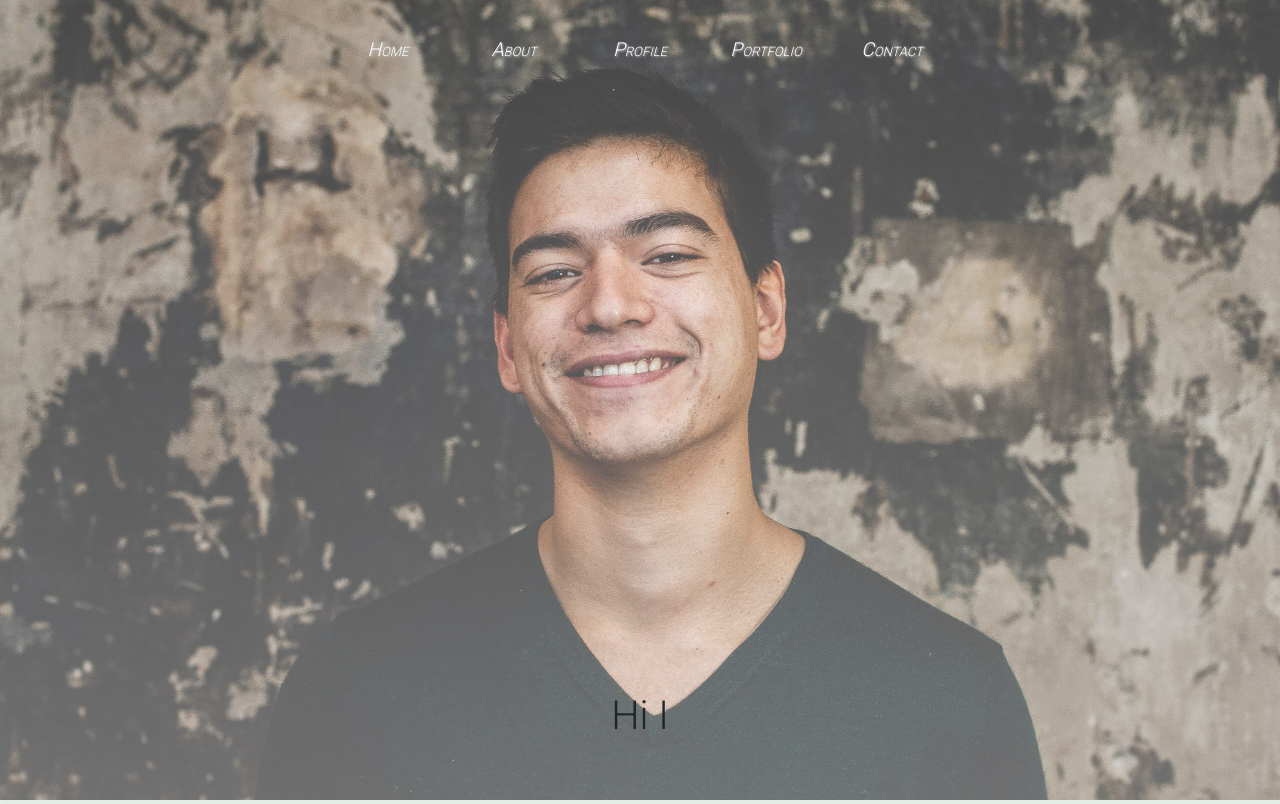
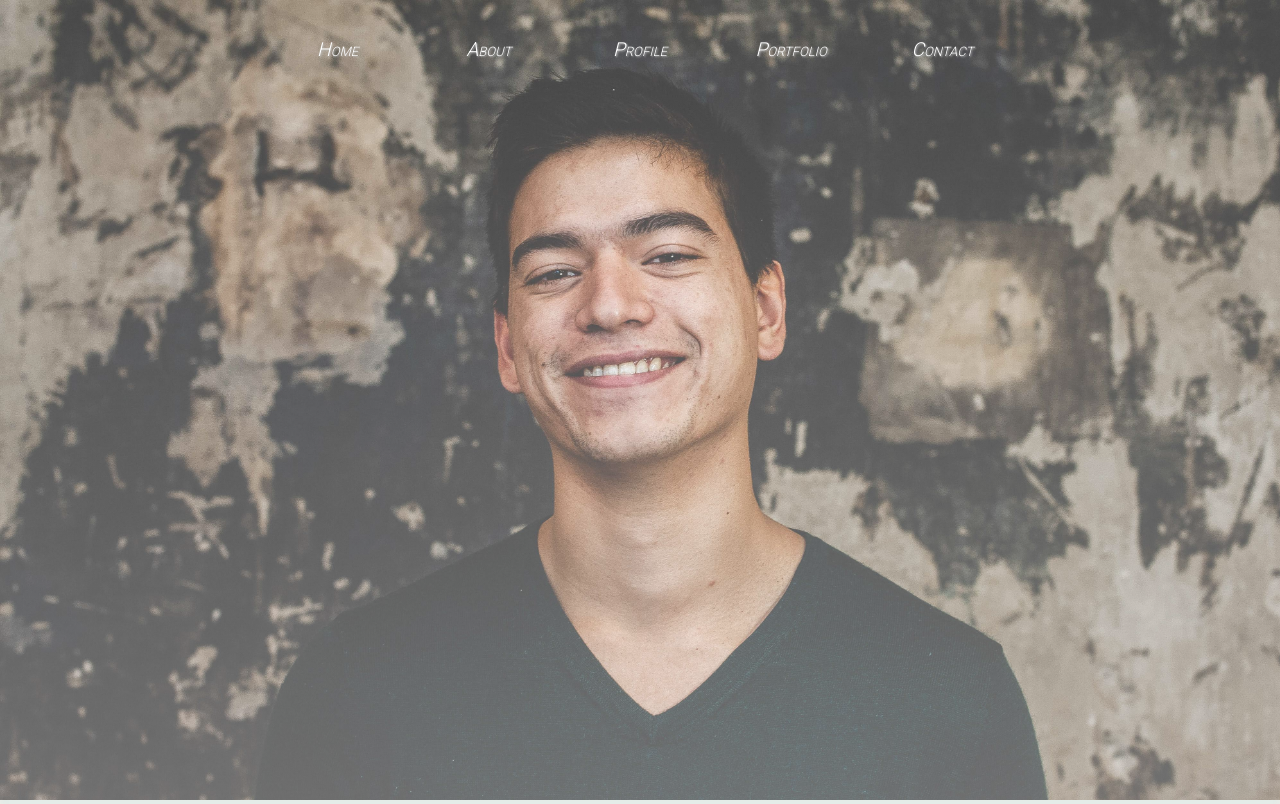
Before and after one commit to jonathansanturbano/portfolio, a plain HTML site: page index.html in a window 1280 px wide. Shown: the top 804 px of the page. Drawn offline with nearby package versions, Linux system fonts and the light colour scheme.

Commit message:
styling changes for links and transitions

```diff
--- a/index.html
+++ b/index.html
@@ -29,9 +29,9 @@
       </div>
     </div>
 
-    <div>
+<!--     <div>
       <h1 class="element"></h1>
-    </div>
+    </div> -->
 
   </div>
 
--- a/script.js
+++ b/script.js
@@ -1,10 +1,10 @@
-var options = {
-  strings: ['Hi I\'m Jon.', 'It\'s a pleasure meeting you.', 'This website is a WIP'],
-  typeSpeed: 50,
-  loop: true
-};
+// var options = {
+//   strings: ['Hi I\'m Jon.', 'It\'s a pleasure meeting you.', 'This website is a WIP'],
+//   typeSpeed: 50,
+//   loop: true
+// };
 
-var typed = new Typed('.element', options);
+// var typed = new Typed('.element', options);
 
 var navbar = document.querySelector('.navigation');
 var navigationLinks = document.querySelectorAll('.navigation a');
--- a/style.css
+++ b/style.css
@@ -27,13 +27,14 @@ h1{
   color: black;
   background-color: transparent;
   transition: 0.5s background-color ease;
+  transition: 0.8s height ease;
   width: 100vw;
 }
 
 .navigation-links {
   display: flex;
   justify-content: center;
-  width: 50%;
+  width: 60%;
 }
 
 .typed-cursor {
@@ -43,17 +44,17 @@ h1{
 .navigation-white {
   background-color: rgb(250, 250, 250);
   box-shadow: 0px 8px 5px rgba(200, 230, 230, 0.3);
+  height: 50px;
 }
 
 .navigation-items {
-  width: 90px;
+  width: 80px;
   border-radius: 50%;
   margin: 1rem auto;
   display: flex;
-  height: 90px;
+  height: 80px;
   justify-content: center;
   align-items: center;
-  transition: all 0.3s;
   font-weight: 300;
   text-decoration-thickness: from-font;
   text-shadow: 1px 1px 2px rgb(190, 190, 190);
@@ -106,6 +107,12 @@ a:hover {
   .my-container{
     width: 500px;
   }
+
+  .navigation-links {
+    display: flex;
+    justify-content: center;
+    width: 100%;
+  }
 }
 
 @media (max-width: 540px) {
@@ -150,7 +157,3 @@ a:hover {
 .footer-links a:hover {
   opacity: 1;
 }
-
-.element {
-  height: 100px;
-}
```
